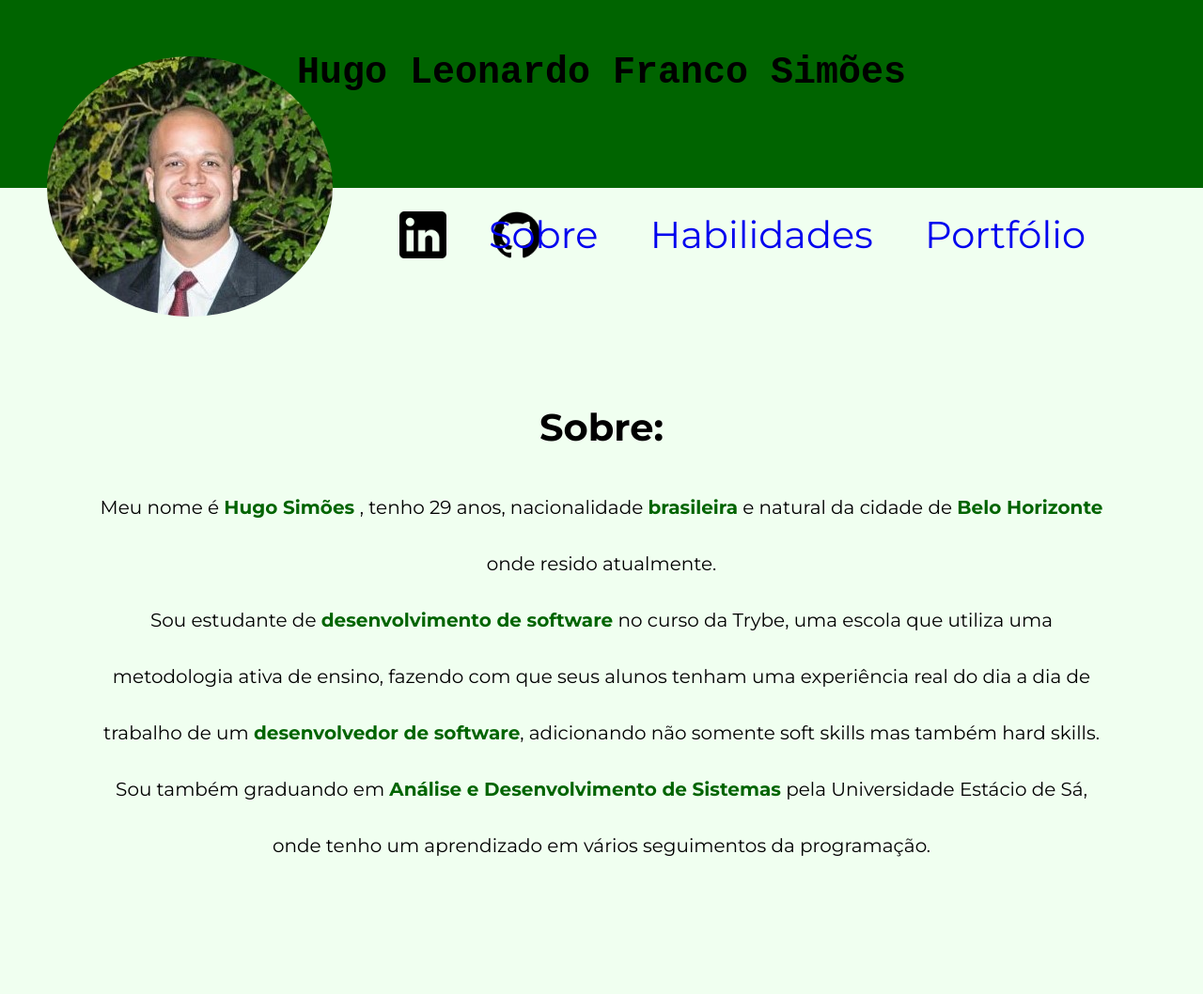
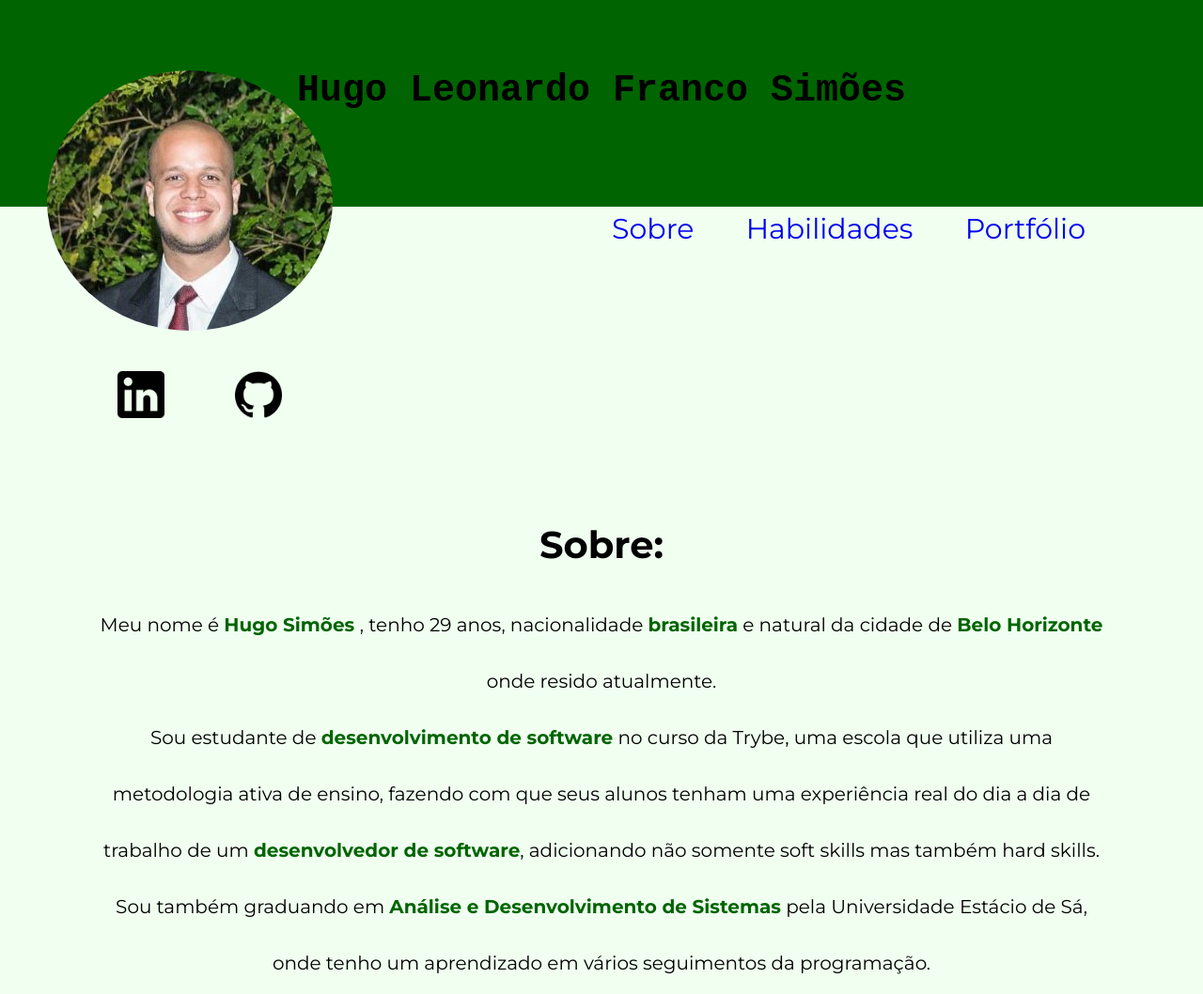
Before and after one commit to hugolfsimoes/hugolfsimoes.github.io, a plain HTML site: page index.html in a window 1280 px wide. Shown: the top 1058 px of the page at 94% size. Drawn offline with Linux system fonts and the light colour scheme.

Commit message:
feito ajustes no css

```diff
--- a/index.html
+++ b/index.html
@@ -11,14 +11,18 @@
 </head>
     <body>
 
-        <div class="div-cabecalho-menu">
+
         <div class="div-cabecalho">
+                <div class="div_titulo">
                     <h1>Hugo Leonardo Franco Simões</h1>
+                </div>
                     <img class="imagem-perfil" src="/images/perfil.jpeg"  alt="Foto de perfil Hugo Simões">
+
+        </div>
+
         <a href="https://www.linkedin.com/in/hugo-simoes-ti/" target="_blank"><img class="imagem-linkedin" src="/images/logotipo-do-linkedin.png" alt="ícone do linkedIn"></a>
         <a href="https://github.com/hugolfsimoes" target="_blank"><img class="imagem-github" src="/images/logotipo-do-github.png" alt="ícone do github"></a>
 
-            </div>
 
         <div class="div-menu">
                     <ul class="lista-menu">
@@ -28,13 +32,17 @@
                     </ul>
         </div>
 
-        </div>
+
         <div class="div-sobre">
             <h2 class="titulo-sobre">Sobre:</h2>
             <p id="sobre">Meu nome é <strong>Hugo  Simões </strong>, tenho 29 anos, nacionalidade <strong>brasileira</strong> e natural da cidade de <strong>Belo Horizonte</strong> onde resido atualmente. </p>
             <p>Sou estudante de <strong>desenvolvimento  de software</strong> no curso da Trybe, uma escola que utiliza uma metodologia ativa de ensino, fazendo com que seus alunos tenham uma experiência real do dia a dia de trabalho de um <strong>desenvolvedor de software</strong>, adicionando não somente soft skills mas também hard skills. Sou também graduando em <strong>Análise e Desenvolvimento de Sistemas</strong> pela Universidade Estácio de Sá, onde tenho um aprendizado em vários seguimentos da programação.</p>
         </div>
 
+
+    </body>
+
+    <footer>
         <div class="div-habilidades">
             <h2 id="habilidades">Habilidades</h2>
             <div class="div-soft">
@@ -65,9 +73,6 @@
 
                 </ul>
              </div>
-    </body>
-
-    <footer>
 
     </footer>
 </html>
--- a/style.css
+++ b/style.css
@@ -1,63 +1,67 @@
 *{
     margin: 0;
     padding:0;
-    font-family: 'Montserrat', sans-serif;
-    font-size: 20px;
+
 }
 body{
     background-color:honeydew;
+    font-family: 'Montserrat', sans-serif;
+    font-size: 20px;
 
+}
+.div-cabecalho{
+    background-color: darkgreen;
+    padding: 25px;
+    height: 170px;
 }
 h1{
     font-size: 40px;
     font-family: monospace;
     text-align: center;
-    margin-top: 30px;
+    margin-top:4% ;
+    max-width: 100%;
 
 }
-.div-cabecalho-menu{
-    background-color: darkgreen;
-    padding: 25px;
-    height: 150px;
-}
+
 .imagem-perfil{
     border-radius: 100%;
     padding: 25px;
     position: absolute;
-    top: 35px;
-    display: inline-block;
-
+    top: 50px;
 
 }
+.div-icones{}
 .imagem-linkedin{
     width: 50px;
     padding: 25px;
-    position: absolute;
-    left: 400px;
-    top: 200px;
+    position: relative;
+    left: 100px;
+    top: 150px;
 
 }
 .imagem-linkedin:hover{
-    width: 75px;
+    width: 55px;
 }
 .imagem-github{
     width: 50px;
     padding: 25px;
-    position: absolute;
-    left: 500px;
-    top: 200px;
+    position: relative;
+    left: 120px;
+    top: 150px;
 
 }
 .imagem-github:hover{
-    width: 75px;
+    width: 55px;
 }
 
 
 .lista-menu{
+    display: inline-block;
     padding: 25px;
     position: absolute;
     top: 200px;
     right: 75px;
+    max-width: 50%;
 
 }
 .menu:link{
@@ -65,27 +69,27 @@ h1{
 
 }
 .menu a{
-    font-size: 40px;
+    font-size: 30px;
     text-decoration: none;
     padding: 0 25px 0 25px;
 }
 .menu{
     display: inline-block;
     font-size: 30px;
+
 }
 .menu a:visited{
     color: black;
 }
 .menu a:hover{
     font-weight: bold;
-    font-size: 40px;
     text-decoration: underline;
 }
 
 .div-sobre{
 
 
-    padding: 200px 100px;
+    padding: 200px 100px 150px 100px;
     text-align: center;
     line-height: 3em;
 }
@@ -100,31 +104,31 @@ h3{
     font-size: 30px;
 }
 
-#habilidades{
-    margin-bottom: 30px;
+footer h2{
+    background-color: honeydew;
+    margin: auto;
+    margin-bottom: 25px;
 }
 .div-habilidades li{
     line-height: 1.5em;
     font-size: 20px;
+    list-style-type: square;
 }
 .div-soft{
     display: inline-block;
     position: absolute;
-    padding: 25px;
-    margin: 25px;
-    left: 200px;
+    left: 10%;
 }
 .div-hard{
     display: inline-block;
     position: absolute;
-    right: 200px;
-    padding: 25px;
-    margin: 25px;
+    right: 10%;
+
 }
 strong{
     color: darkgreen;
 }
 footer{
     background-color: darkgreen;
-    height: 400px;
+    min-height: 450px;
 }
```
Lines whose indentation alone changed are shown as unchanged.
